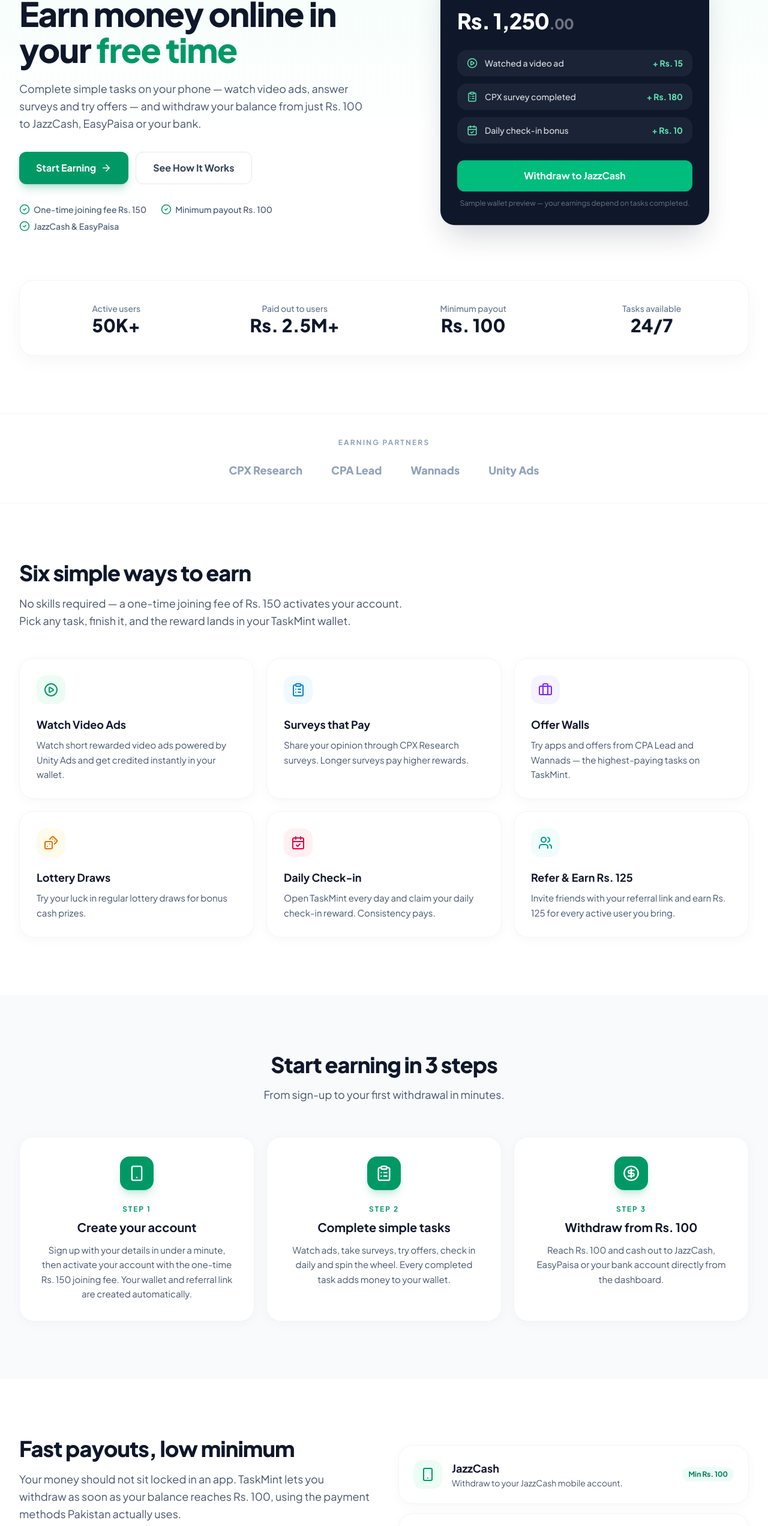
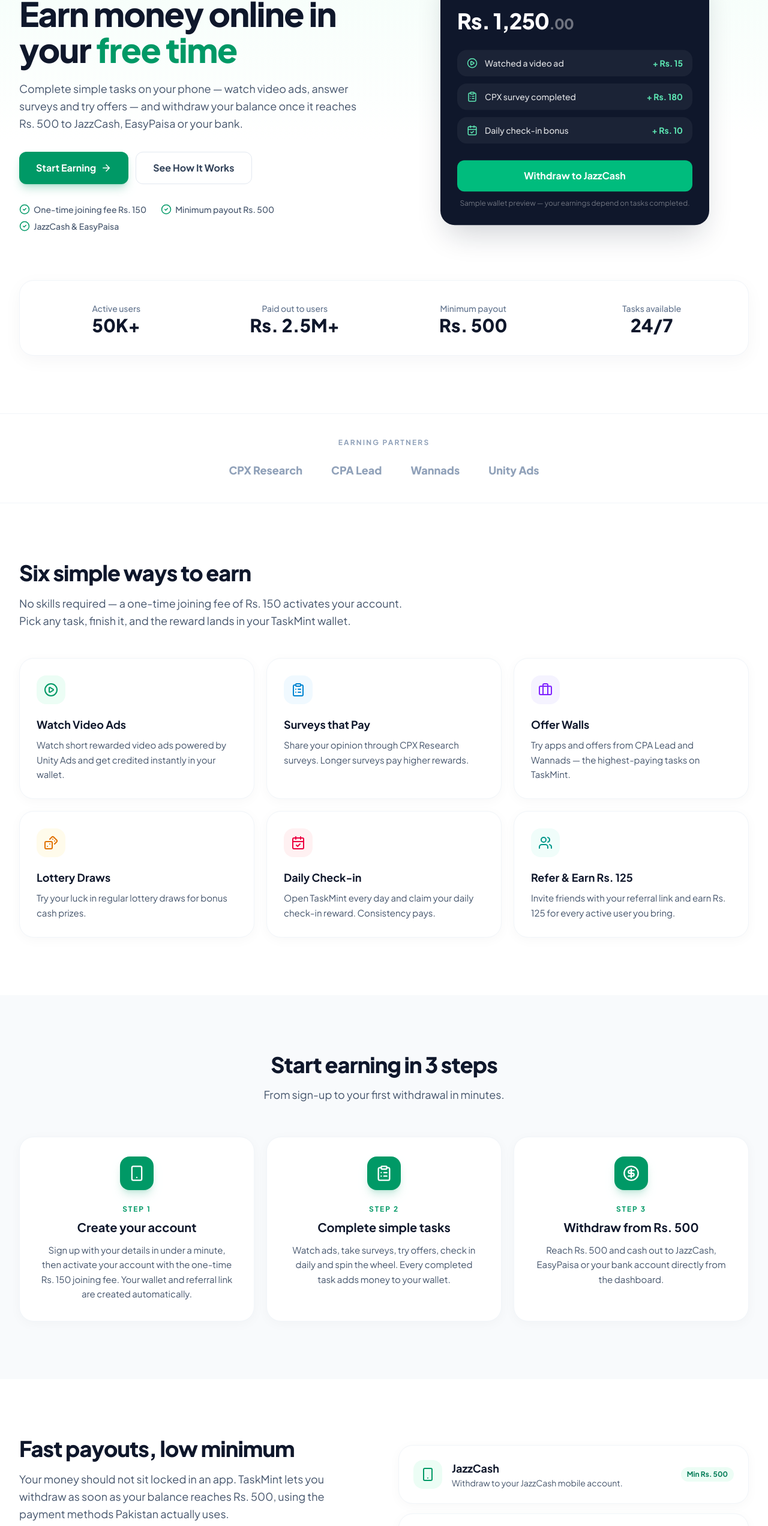
Before and after one commit to earnhalal/TaskMint, a React (Vite) app: page / in a window 1280 px wide. Shown: the part 220-2764 px from the top of the page at 60% size. Built offline with nearby package versions, Linux system fonts and the light colour scheme; no server answers.

Commit message:
Minimum withdrawal is Rs. 500 everywhere: landing, auth, download meta and dashboard home progress now match the enforced rule

```diff
--- a/src/components/dashboard/HomeTab.tsx
+++ b/src/components/dashboard/HomeTab.tsx
@@ -294,13 +294,13 @@
           <div className="h-2 rounded-full bg-white/10 overflow-hidden">
             <div
               className="h-full rounded-full bg-green-500 transition-all duration-700"
-              style={{ width: `${Math.min(100, Math.max(0, (balance / 100) * 100))}%` }}
+              style={{ width: `${Math.min(100, Math.max(0, (balance / 500) * 100))}%` }}
             ></div>
           </div>
           <p className="text-[11px] font-semibold text-zinc-400 mt-2">
-            {balance >= 100
-              ? 'Your balance is ready to cash out (minimum Rs. 100).'
-              : `You are Rs. ${(100 - balance).toFixed(0)} away from cashing out (minimum Rs. 100).`}
+            {balance >= 500
+              ? 'Your balance is ready to cash out (minimum Rs. 500).'
+              : `You are Rs. ${(500 - balance).toFixed(0)} away from cashing out (minimum Rs. 500).`}
           </p>
         </div>
 
--- a/src/pages/Download.tsx
+++ b/src/pages/Download.tsx
@@ -11,7 +11,7 @@
     document.title = "Download TaskMint App APK | Best Online Earning App in Pakistan 2026";
     const metaDesc = document.querySelector('meta[name="description"]');
     if (metaDesc) {
-      metaDesc.setAttribute('content', "Download the TaskMint App APK - an online earning app in Pakistan. Earn money by watching ads, completing tasks and surveys, with JazzCash & Easypaisa withdrawals from Rs. 100.");
+      metaDesc.setAttribute('content', "Download the TaskMint App APK - an online earning app in Pakistan. Earn money by watching ads, completing tasks and surveys, with JazzCash & Easypaisa withdrawals from Rs. 500.");
     }
   }, []);
 
--- a/src/pages/Landing.tsx
+++ b/src/pages/Landing.tsx
@@ -35,11 +35,11 @@
   },
   {
     q: 'How do I withdraw my earnings?',
-    a: 'Once your wallet reaches the minimum payout of Rs. 100, you can request a withdrawal to JazzCash, EasyPaisa or your bank account from the dashboard. Add your correct account details and submit the request — that is it.',
+    a: 'Once your wallet reaches the minimum payout of Rs. 500, you can request a withdrawal to JazzCash, EasyPaisa or your bank account from the dashboard. Add your correct account details and submit the request — that is it.',
   },
   {
     q: 'What is the minimum payout on TaskMint?',
-    a: 'The minimum payout is Rs. 100, one of the lowest thresholds among online earning platforms in Pakistan, so even beginners can cash out quickly.',
+    a: 'The minimum payout is Rs. 500. Once your balance reaches it, you can request a payout to JazzCash, EasyPaisa or your bank account.',
   },
   {
     q: 'How does the referral programme work?',
@@ -104,7 +104,7 @@
     document.title = 'TaskMint - Earn Money Online in Pakistan | Online Earning Platform';
     const meta = document.querySelector('meta[name="description"]');
     if (meta) {
-      meta.setAttribute('content', 'TaskMint is an online earning platform in Pakistan. Earn money by watching ads, taking surveys and completing simple tasks. Withdraw from Rs. 100 via JazzCash, EasyPaisa or bank transfer.');
+      meta.setAttribute('content', 'TaskMint is an online earning platform in Pakistan. Earn money by watching ads, taking surveys and completing simple tasks. Withdraw from Rs. 500 via JazzCash, EasyPaisa or bank transfer.');
     }
     const handleScroll = () => setScrolled(window.scrollY > 10);
     window.addEventListener('scroll', handleScroll);
@@ -178,7 +178,7 @@
                 Earn money online in your <span className="text-emerald-600">free time</span>
               </h1>
               <p className="mt-5 text-lg text-slate-600 leading-relaxed max-w-xl">
-                Complete simple tasks on your phone — watch video ads, answer surveys and try offers — and withdraw your balance from just Rs. 100 to JazzCash, EasyPaisa or your bank.
+                Complete simple tasks on your phone — watch video ads, answer surveys and try offers — and withdraw your balance once it reaches Rs. 500 to JazzCash, EasyPaisa or your bank.
               </p>
               <div className="mt-8 flex flex-col sm:flex-row gap-3">
                 <button onClick={() => onGetStarted('signup')} className="inline-flex justify-center items-center gap-2 px-7 py-3.5 rounded-xl bg-emerald-600 text-white font-bold shadow-lg shadow-emerald-600/25 hover:bg-emerald-700 transition-colors">
@@ -190,7 +190,7 @@
               </div>
               <ul className="mt-8 flex flex-wrap gap-x-6 gap-y-2 text-sm font-medium text-slate-600">
                 <li className="flex items-center gap-1.5"><CheckCircleIcon className="w-4.5 h-4.5 text-emerald-600" /> One-time joining fee Rs. 150</li>
-                <li className="flex items-center gap-1.5"><CheckCircleIcon className="w-4.5 h-4.5 text-emerald-600" /> Minimum payout Rs. 100</li>
+                <li className="flex items-center gap-1.5"><CheckCircleIcon className="w-4.5 h-4.5 text-emerald-600" /> Minimum payout Rs. 500</li>
                 <li className="flex items-center gap-1.5"><CheckCircleIcon className="w-4.5 h-4.5 text-emerald-600" /> JazzCash &amp; EasyPaisa</li>
               </ul>
             </motion.div>
@@ -227,7 +227,7 @@
               {[
                 { val: '50K+', label: 'Active users' },
                 { val: 'Rs. 2.5M+', label: 'Paid out to users' },
-                { val: 'Rs. 100', label: 'Minimum payout' },
+                { val: 'Rs. 500', label: 'Minimum payout' },
                 { val: '24/7', label: 'Tasks available' },
               ].map((s) => (
                 <div key={s.label} className="text-center">
@@ -279,7 +279,7 @@
               {[
                 { icon: Smartphone, step: 'Step 1', title: 'Create your account', text: 'Sign up with your details in under a minute, then activate your account with the one-time Rs. 150 joining fee. Your wallet and referral link are created automatically.' },
                 { icon: ClipboardList, step: 'Step 2', title: 'Complete simple tasks', text: 'Watch ads, take surveys, try offers, check in daily and spin the wheel. Every completed task adds money to your wallet.' },
-                { icon: CircleDollarSign, step: 'Step 3', title: 'Withdraw from Rs. 100', text: 'Reach Rs. 100 and cash out to JazzCash, EasyPaisa or your bank account directly from the dashboard.' },
+                { icon: CircleDollarSign, step: 'Step 3', title: 'Withdraw from Rs. 500', text: 'Reach Rs. 500 and cash out to JazzCash, EasyPaisa or your bank account directly from the dashboard.' },
               ].map((item, i) => (
                 <motion.li key={item.title} initial={{ opacity: 0, y: 28 }} whileInView={{ opacity: 1, y: 0 }} viewport={{ once: true, margin: '-60px' }} transition={{ duration: 0.45, delay: i * 0.12 }} className="rounded-3xl bg-white border border-slate-100 p-8 text-center shadow-[0_4px_20px_rgba(15,23,42,0.03)]">
                   <span className="mx-auto w-14 h-14 rounded-2xl bg-emerald-600 text-white flex items-center justify-center shadow-lg shadow-emerald-600/20"><item.icon className="w-7 h-7" /></span>
@@ -298,7 +298,7 @@
             <div>
               <h2 className="text-3xl md:text-4xl font-extrabold tracking-tight">Fast payouts, low minimum</h2>
               <p className="mt-4 text-lg text-slate-600 leading-relaxed">
-                Your money should not sit locked in an app. TaskMint lets you withdraw as soon as your balance reaches Rs. 100, using the payment methods Pakistan actually uses.
+                Your money should not sit locked in an app. TaskMint lets you withdraw as soon as your balance reaches Rs. 500, using the payment methods Pakistan actually uses.
               </p>
               <ul className="mt-7 space-y-3.5 text-[15px] font-medium text-slate-700">
                 <li className="flex gap-2.5"><CheckCircleIcon className="w-5 h-5 text-emerald-600 shrink-0" /> Withdraw directly from your dashboard — no forms or phone calls</li>
@@ -319,7 +319,7 @@
                     <h3 className="font-bold text-lg">{m.name}</h3>
                     <p className="text-sm text-slate-600">{m.note}</p>
                   </div>
-                  <span className="ml-auto text-xs font-bold text-emerald-700 bg-emerald-50 px-2.5 py-1 rounded-full whitespace-nowrap">Min Rs. 100</span>
+                  <span className="ml-auto text-xs font-bold text-emerald-700 bg-emerald-50 px-2.5 py-1 rounded-full whitespace-nowrap">Min Rs. 500</span>
                 </motion.div>
               ))}
             </div>
@@ -346,7 +346,7 @@
               <div className="mt-5 space-y-4 text-[17px] leading-relaxed text-slate-600">
                 <p>TaskMint is an online earning platform built for Pakistan. We connect users with global advertising and research partners — including CPX Research, CPA Lead, Wannads and Unity Ads — and share the revenue with the people who complete the tasks.</p>
                 <p>Instead of spending hours searching for scattered earning apps, you get one wallet, one dashboard and tasks that are available around the clock: rewarded videos, surveys, offer walls, daily check-ins and a referral programme that keeps paying as your network grows.</p>
-                <p>Whether you are a student covering pocket money or simply want a productive use for your free time, TaskMint keeps the rules simple: complete a task, earn the reward, withdraw from Rs. 100.</p>
+                <p>Whether you are a student covering pocket money or simply want a productive use for your free time, TaskMint keeps the rules simple: complete a task, earn the reward, withdraw from Rs. 500.</p>
               </div>
             </div>
             <div className="grid sm:grid-cols-2 gap-4 self-start">
@@ -415,7 +415,7 @@
         <section className="py-20 md:py-24">
           <div className="max-w-4xl mx-auto px-5 lg:px-8 text-center">
             <h2 className="text-3xl md:text-5xl font-extrabold tracking-tight">Your free time is worth money</h2>
-            <p className="mt-5 text-lg text-slate-600 max-w-2xl mx-auto">Join TaskMint today, activate your account with the one-time Rs. 150 joining fee, complete your first task in minutes, and cash out from just Rs. 100.</p>
+            <p className="mt-5 text-lg text-slate-600 max-w-2xl mx-auto">Join TaskMint today, activate your account with the one-time Rs. 150 joining fee, complete your first task in minutes, and cash out once you reach Rs. 500.</p>
             <button onClick={() => onGetStarted('signup')} className="mt-9 inline-flex items-center gap-2 px-8 py-4 rounded-xl bg-emerald-600 text-white font-bold shadow-lg shadow-emerald-600/25 hover:bg-emerald-700 transition-colors">Create Account <ArrowRight className="w-4.5 h-4.5" /></button>
           </div>
         </section>
```
Also changed, not shown: src/components/AuthView.tsx (+4 -4 lines).
